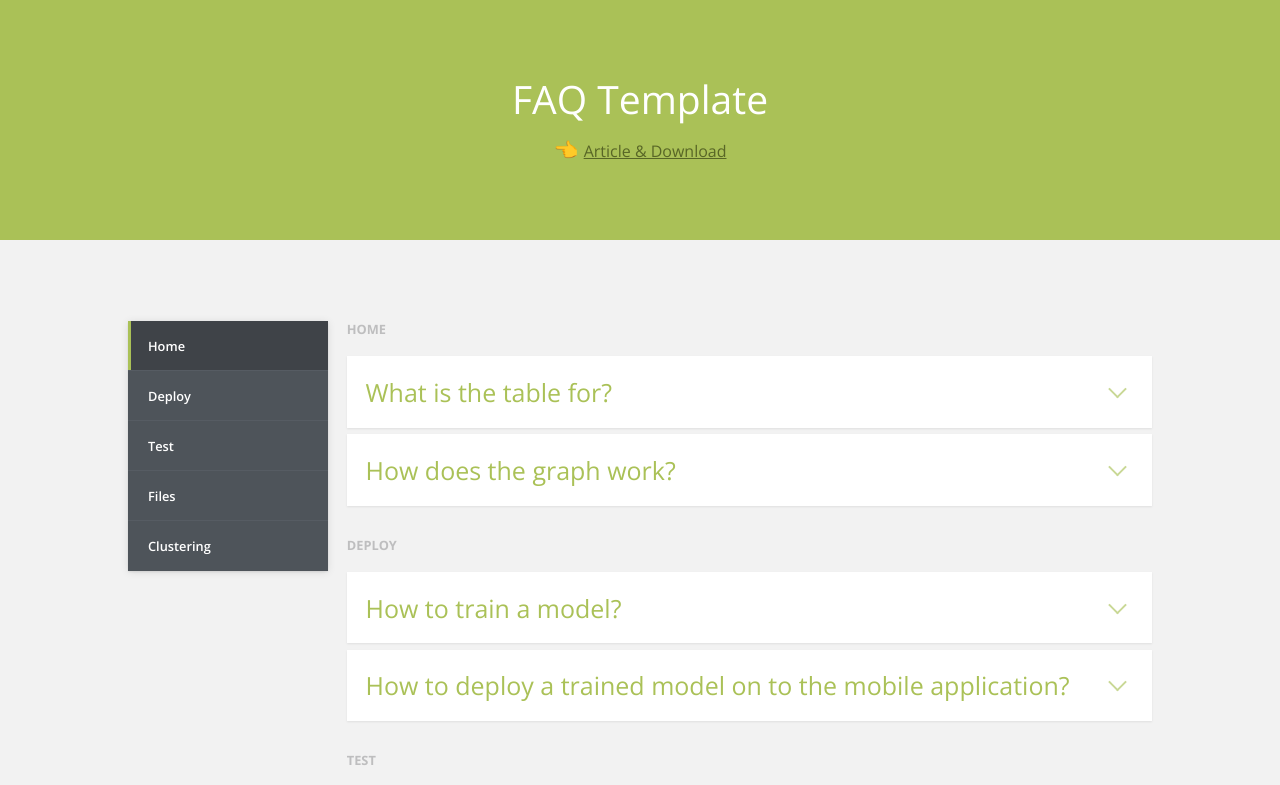
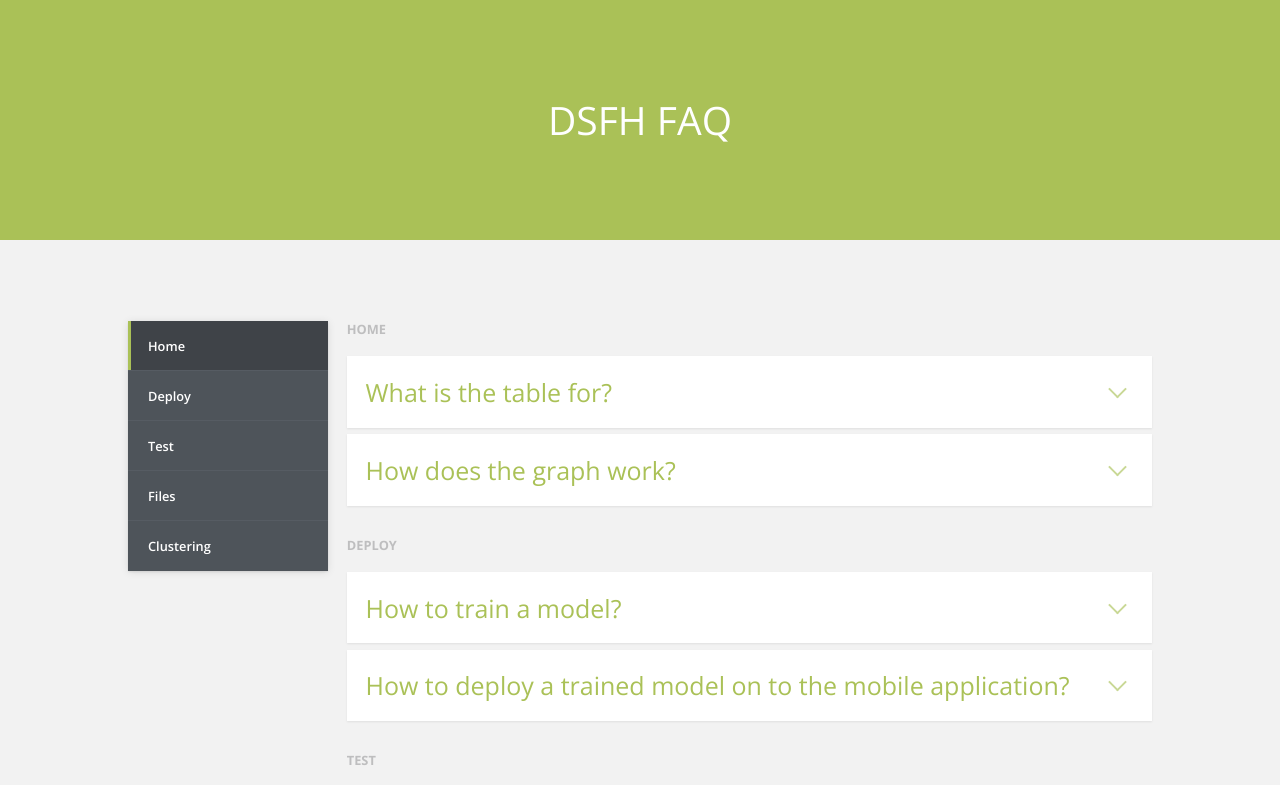
Before and after one commit to ST2-EV/ST2-EV.github.io, a plain HTML site: page index.html in a window 1280 px wide. Shown: the top 785 px of the page. Drawn offline with nearby package versions, Linux system fonts and the light colour scheme.

Commit message:
changed title

```diff
--- a/index.html
+++ b/index.html
@@ -10,8 +10,7 @@
 <body>
 <header class="cd-header flex flex-column flex-center">
   <div class="text-component text-center">
-    <h1>FAQ Template</h1>
-    <p>👈 <a class="cd-article-link" href="https://codyhouse.co/gem/css-faq-template">Article &amp; Download</a></p>
+    <h1>DSFH FAQ</h1>
   </div>
 </header>
 
@@ -23,7 +22,7 @@
 		<li><a class="cd-faq__category truncate" href="#files">Files</a></li>
 		<li><a class="cd-faq__category truncate" href="#clustering">Clustering</a></li>
 	</ul> <!-- cd-faq__categories -->
-
+<!-- ================================================================================================================ -->
 	<div class="cd-faq__items">
 		<ul id="home" class="cd-faq__group">
 			<li class="cd-faq__title"><h2>Home</h2></li>
```
